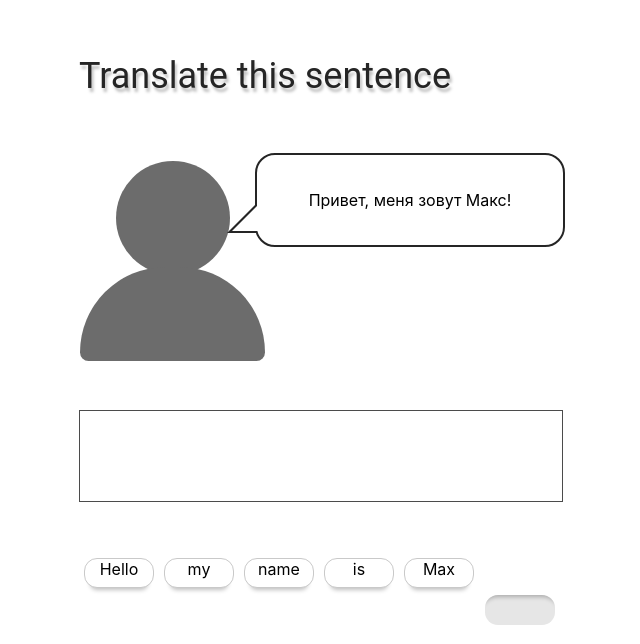
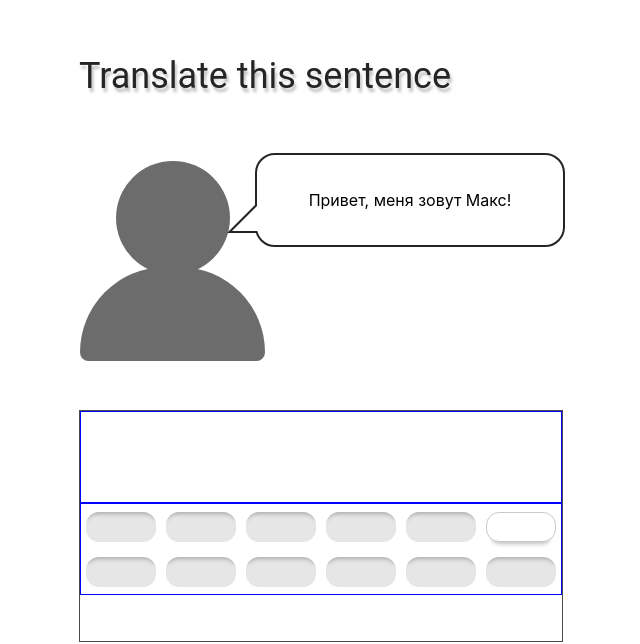
Before and after one commit to sStarkmaXx/react-ts-dnd, a React (Create React App) app: page / in a window 1280 px wide. Shown: the part 200-844 px from the top of the page, without its empty margins (640-1280 px from the left). Built offline with nearby package versions, Linux system fonts and the light colour scheme.

Commit message:
stage 1
realized onClick move

```diff
--- a/src/App.css
+++ b/src/App.css
@@ -14,7 +14,7 @@
   font-size: 36px;
   line-height: 42px;
   color: #252525;
-  text-shadow: -2px -4px 3px #FFFFFF, 2px 4px 3px rgba(0, 0, 0, 0.25);
+  text-shadow: -2px -4px 3px #ffffff, 2px 4px 3px rgba(0, 0, 0, 0.25);
 }
 
 .head {
@@ -23,7 +23,7 @@
   height: 114px;
   left: 756px;
   top: 361px;
-  background: #6C6C6C;
+  background: #6c6c6c;
   border-radius: 50%;
 }
 
@@ -33,7 +33,7 @@
   height: 93.5px;
   left: 719.67px;
   top: 467px;
-  background: #6C6C6C;
+  background: #6c6c6c;
   border-top-left-radius: 200px;
   border-top-right-radius: 200px;
   border-bottom-right-radius: 20px;
@@ -54,7 +54,7 @@
 }
 
 .bubble:before {
-  content: ' ';
+  content: " ";
   position: absolute;
   width: 0;
   height: 0;
@@ -66,7 +66,7 @@
 }
 
 .bubble:after {
-  content: ' ';
+  content: " ";
   position: absolute;
   width: 0;
   height: 0;
@@ -77,22 +77,41 @@
   transform: rotate(180deg);
 }
 
-.line {
+.dndCont {
+  display: flex;
+  flex-direction: column;
   position: absolute;
   width: 482px;
-  height: 90px;
+  height: 230px;
   left: 719px;
   top: 610px;
-  border: 1px solid #4B4B4B;
+  border: 1px solid #4b4b4b;
+}
+.wordConteiner {
+  display: flex;
+  flex-wrap: wrap;
+  justify-content: space-around;
+  align-content: space-around;
+  height: 90px;
+  border: 1px solid blue;
 }
 
-.emptyWordBubble {
-  position: absolute;
+.wordBubble {
+  display: grid;
   width: 70px;
   height: 30px;
-  left: 1125px;
-  top: 795px;
-  background: #E6E6E6;
+  margin-left: 5px;
+  margin-top: 5px;
+  background: #ffffff;
+  border: 1px solid #c9c9c9;
+  box-sizing: border-box;
+  box-shadow: 0px 8px 4px -6px rgba(0, 0, 0, 0.25);
+  border-radius: 13px;
+}
+.emptyWordBubble {
+  width: 70px;
+  height: 30px;
+  background: #e6e6e6;
   box-shadow: inset 0px 8px 4px -6px rgba(0, 0, 0, 0.25);
   border-radius: 13px;
 }
@@ -104,8 +123,8 @@
   height: 68px;
   left: 725px;
   top: 904px;
-  background: linear-gradient(91.2deg, #FFFFFF 0%, #F2F2F2 100%);
-  box-shadow: -2px -4px 8px #FFFFFF, 2px 4px 8px rgba(0, 0, 0, 0.2);
+  background: linear-gradient(91.2deg, #ffffff 0%, #f2f2f2 100%);
+  box-shadow: -2px -4px 8px #ffffff, 2px 4px 8px rgba(0, 0, 0, 0.2);
   border-radius: 88px;
   font-family: Roboto;
   font-style: normal;
@@ -113,5 +132,5 @@
   font-size: 18px;
   text-align: center;
   align-content: center;
-  color: #6C6C6C;
+  color: #6c6c6c;
 }
--- a/src/App.tsx
+++ b/src/App.tsx
@@ -1,11 +1,58 @@
-import React from 'react';
-import './App.css';
-import WordBubbleConteiner from './components/WordBubbleConteiner';
+import React, { useState } from "react";
+import "./App.css";
+
+import EmptyWordBubbleConteiner from "./components/EmptyWordBubbleConteiner";
+import WordBubble from "./components/WordBubble";
+import WordBubbleConteiner from "./components/WordBubbleConteiner";
 
 let mass: string = "Привет, меня зовут Макс!";
 let translateMass = ["Hello", "my", "name", "is", "Max"];
+interface type {
+  bubbleX: Number;
+  bubbleY: Number;
+}
 
-const App: React.FC = ()=> {
+const App: React.FC<{
+  state: {
+    bubblePosition: { bubbleX: number; bubbleY: number };
+    moveBubble: (x: any, y: any) => void;
+  };
+}> = (props) => {
+  var bubblePosition: { bubbleX: number; bubbleY: number } =
+    props.state.bubblePosition;
+
+  let onClickHandler = (x: number, y: number) => {
+    props.state.moveBubble(x, y);
+  };
+
+  function renderEmptyBubble(i: number, { bubbleX, bubbleY }: type) {
+    const x = i % 6;
+    const y = Math.floor(i / 6);
+    const isWordHere = x === bubbleX && y === bubbleY;
+    let piece: any;
+    if (isWordHere) {
+      piece = <WordBubble key={i} onClick={onClickHandler} />;
+    } else {
+      piece = (
+        <div
+          key={i}
+          onClick={(event: React.MouseEvent<HTMLDivElement, MouseEvent>) =>
+            onClickHandler(x, y)
+          }
+          className="emptyWordBubble"
+        ></div>
+      );
+    }
+
+    return piece;
+  }
+  function emptyBubbles() {
+    const bubbles = [];
+    for (let i = 0; i < 12; i++) {
+      bubbles.push(renderEmptyBubble(i, bubblePosition));
+    }
+    return <div className="wordConteiner">{bubbles}</div>;
+  }
 
   return (
     <div className="App">
@@ -13,12 +60,125 @@ const App: React.FC = ()=> {
       <div className="head"></div>
       <div className="body"></div>
       <div className="bubble">{mass}</div>
-      <div className="line"></div>
-      <WordBubbleConteiner translateMass={translateMass}/>
-      <div className="emptyWordBubble"></div>
+      <div className="dndCont">
+        <div className="wordConteiner"></div>
+        <div>{emptyBubbles()}</div>
+      </div>
       <div className="button">Check</div>
     </div>
   );
-}
+};
 
 export default App;
+
+/*{wordConteiners.map(wordConteiner =>
+  <div
+    onDragOver={(e) => dragOverHandler(e)}
+    onDrop={(e) => dropWordConteinerHandler(e, wordConteiner)}
+    className="wordConteiner">
+    {wordConteiner.words.map(item =>
+      <div
+        onDragOver={(e) => dragOverHandler(e)}
+        onDragLeave={e => dragLeaveHandler(e)}
+        onDragStart={(e) => dragStartHandler(e, wordConteiner, item)}
+        onDragEnd={(e) => dragEndHandler(e)}
+        onDrop={(e) => dropHandler(e, wordConteiner, item)}
+        draggable={true}
+        className="wordBubble"
+      >{item.word}</div>
+    )}
+  </div>
+)}
+
+ const [wordConteiners, setWordConteiners] = useState([
+    { id: 1, words: [] },
+    {
+      id: 2,
+      words: [
+        { id: 1, word: "Hello" },
+        { id: 2, word: "my" },
+        { id: 3, word: "name" },
+        { id: 4, word: "is" },
+        { id: 5, word: "Max" }
+      ]
+    }
+  ]);
+
+  interface IwordConteiner {
+    id: number;
+    words: {
+      id: number;
+      word: string;
+    }[];
+  }
+  interface Iitem {
+    id: number;
+    word: string;
+  }
+  const [currentWordConteiner, setCurrentWordConteiner] = useState<
+    IwordConteiner
+  >({ id: 0, words: [{ id: 0, word: "asd" }] });
+
+  const [currentWord, setCurrentWord] = useState<Iitem>({ id: 0, word: "asd" });
+
+  function dragOverHandler(event: React.DragEvent<HTMLDivElement>): void {
+    debugger;
+    event.preventDefault();
+  }
+
+  function dragLeaveHandler(e: React.DragEvent<HTMLDivElement>): void {}
+
+  function dragStartHandler(
+    e: React.DragEvent<HTMLDivElement>,
+    wordConteiner: IwordConteiner,
+    item: Iitem
+  ): void {
+    setCurrentWordConteiner(wordConteiner);
+    setCurrentWord(item);
+  }
+
+  function dragEndHandler(e: React.DragEvent<HTMLDivElement>): void {}
+
+  function dropHandler(
+    e: React.DragEvent<HTMLDivElement>,
+    wordConteiner: IwordConteiner,
+    item: Iitem
+  ): void {
+    debugger;
+    e.preventDefault();
+    const currentIndex = currentWordConteiner.words.indexOf(currentWord);
+    currentWordConteiner.words.splice(currentIndex, 1);
+    const dropIndex = wordConteiner.words.indexOf(item);
+    wordConteiner.words.splice(dropIndex + 1, 0, currentWord);
+    setWordConteiners(
+      wordConteiners.map((b) => {
+        if (b.id === wordConteiner.id) {
+          return wordConteiner;
+        }
+        if (b.id === currentWordConteiner.id) {
+          return currentWordConteiner;
+        }
+        return b;
+      })
+    );
+  }
+
+  function dropWordConteinerHandler(
+    e: React.DragEvent<HTMLDivElement>,
+    wordConteiner: { id: number; words: { id: number; word: string }[] }
+  ): void {
+    wordConteiner.words.push(currentWord);
+    const currentIndex = currentWordConteiner.words.indexOf(currentWord);
+    currentWordConteiner.words.splice(currentIndex, 1);
+    setWordConteiners(
+      wordConteiners.map((b) => {
+        if (b.id === wordConteiner.id) {
+          return wordConteiner;
+        }
+        if (b.id === currentWordConteiner.id) {
+          return currentWordConteiner;
+        }
+        return b;
+      })
+    );
+  }*/
--- /dev/null
+++ b/src/State.js
@@ -0,0 +1,15 @@
+import reRender from ".";
+
+const Mystate = {
+  bubblePosition: {
+    bubbleX: 5,
+    bubbleY: 0
+  },
+  moveBubble(x, y) {
+    this.bubblePosition.bubbleX = x;
+    this.bubblePosition.bubbleY = y;
+    reRender();
+  }
+};
+
+export default Mystate;
--- /dev/null
+++ b/src/components/EmptyWordBubbleConteiner.module.css
@@ -0,0 +1,10 @@
+.emptyWordBubble {
+    position: absolute;
+    width: 70px;
+    height: 30px;
+    left: 1125px;
+    top: 795px;
+    background: #E6E6E6;
+    box-shadow: inset 0px 8px 4px -6px rgba(0, 0, 0, 0.25);
+    border-radius: 13px;
+  }
--- /dev/null
+++ b/src/components/EmptyWordBubbleConteiner.tsx
@@ -0,0 +1,12 @@
+import React from 'react';
+import classes from './EmptyWordBubbleConteiner.module.css';
+
+const EmptyWordBubbleConteiner: React.FC = (props)=>{
+        return(
+            <div className={classes.emptyWordBubble}>
+
+            </div>
+    );
+}
+
+export default EmptyWordBubbleConteiner;
--- /dev/null
+++ b/src/components/WordBubble.module.css
@@ -0,0 +1,10 @@
+.wordBubble {
+  display: grid;
+  width: 70px;
+  height: 30px;
+  background: #FFFFFF;
+  border: 1px solid #C9C9C9;
+  box-sizing: border-box;
+  box-shadow: 0px 8px 4px -6px rgba(0, 0, 0, 0.25);
+  border-radius: 13px;
+}
--- a/src/components/WordBubble.tsx
+++ b/src/components/WordBubble.tsx
@@ -1,10 +1,8 @@
-import React from 'react';
-import './WordBubbleModule.css';
+import React from "react";
+import classes from "./WordBubble.module.css";
 
-const WordBubble: React.FC<{word:string}> = (props) =>{
-    return(
-        <div className="wordBubble">{props.word}</div>
-    );
-}
+const WordBubble: React.FC<{ key: number; onClick: any }> = (props) => {
+  return <div className={classes.wordBubble}></div>;
+};
 
 export default WordBubble;
--- /dev/null
+++ b/src/components/WordBubbleConteiner.module.css
@@ -0,0 +1,19 @@
+.wordBubbleConteiner {
+    position: absolute;
+    left: 719px;
+    top: 750px;
+    display: flex;
+    width: 482px;
+    height: 90px;
+    border: 1px solid green;
+    align-content: space-between;
+    flex-wrap: wrap;
+}
+
+.wordCont {
+    display: grid;
+    justify-content: center;
+    align-content: center;
+    height: 45px;
+    width: 80px;
+}
--- a/src/components/WordBubbleConteiner.tsx
+++ b/src/components/WordBubbleConteiner.tsx
@@ -1,17 +1,17 @@
 import React from 'react';
 import WordBubble from './WordBubble';
-import './WordBubbleConteinerModule.css';
+import classes from './WordBubbleConteiner.module.css';
 
 const WordBubbleConteiner: React.FC<{translateMass:string[]}> = (props)=>{
     let getWord = props.translateMass.map(word =>{
         return(
-            <div className="wordCont">
+            <div className={classes.wordCont}>
                 <WordBubble word={word}/>
             </div>
         );
     })
     return(
-        <div className="wordBubbleConteiner">
+        <div className={classes.wordBubbleConteiner}>
             {getWord}
         </div>
     );
--- a/src/index.tsx
+++ b/src/index.tsx
@@ -1,17 +1,23 @@
-import React from 'react';
-import ReactDOM from 'react-dom';
-import './index.css';
-import App from './App';
-import reportWebVitals from './reportWebVitals';
+import React from "react";
+import ReactDOM from "react-dom";
+import "./index.css";
+import App from "./App";
+import reportWebVitals from "./reportWebVitals";
+import Mystate from "./State";
 
-ReactDOM.render(
-  <React.StrictMode>
-    <App />
-  </React.StrictMode>,
-  document.getElementById('root')
-);
+let reRender = () => {
+  ReactDOM.render(
+    <React.StrictMode>
+      <App state={Mystate} />
+    </React.StrictMode>,
+    document.getElementById("root")
+  );
+};
+reRender();
 
 // If you want to start measuring performance in your app, pass a function
 // to log results (for example: reportWebVitals(console.log))
 // or send to an analytics endpoint. Learn more: https://bit.ly/CRA-vitals
 reportWebVitals();
+
+export default reRender;
--- /dev/null
+++ b/src/reRender.js
@@ -0,0 +1,3 @@
+import reRender from "./index";
+
+reRender();
```
